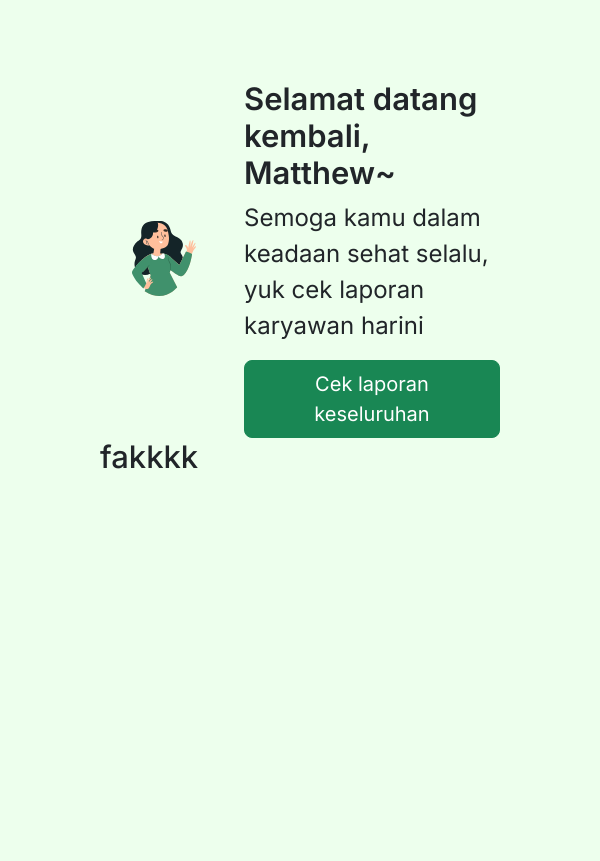
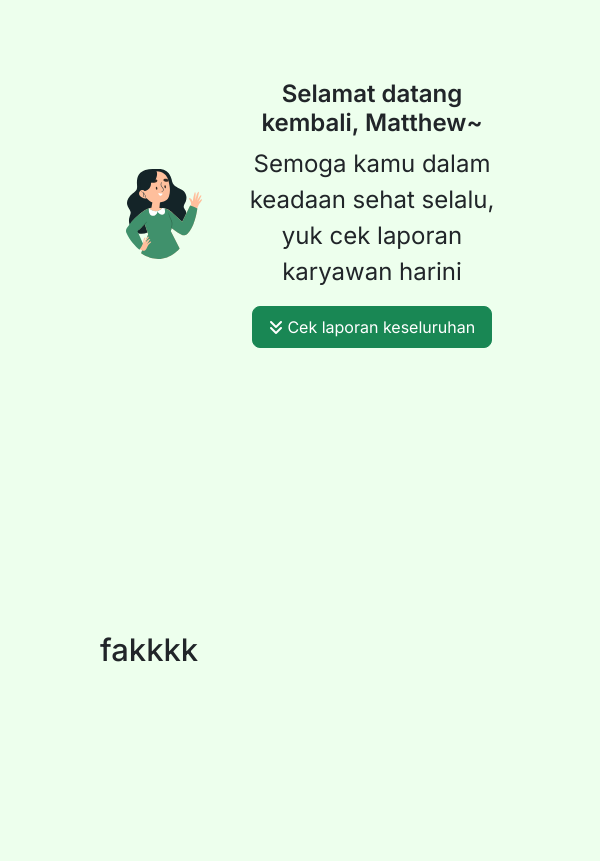
Before and after one commit to Rinkuu253/praktek-web-uts, a PHP site: page / in a window 600 px wide. Shown: the part 80-941 px from the top of the page. Run offline with PHP 8.4, Linux system fonts and the light colour scheme; some libraries are stand-ins or nearby versions.

Commit message:
welcome done responsive

```diff
--- a/index.php
+++ b/index.php
@@ -47,7 +47,7 @@
         <div class="text">
           <h1>Selamat datang kembali, Matthew~</h1>
           <p>Semoga kamu dalam keadaan sehat selalu, yuk cek laporan karyawan harini</p>
-          <button type="button" class="btn btn-success btn-lg">Cek laporan keseluruhan</button>
+          <button type="button" class="btn btn-success btn-lg"><i class="fa-solid fa-angles-down"></i>     Cek laporan keseluruhan</button>
         </div>
       </div>
       <h1>fakkkk</h1>
--- a/style.css
+++ b/style.css
@@ -48,13 +48,9 @@ body {
 
 .welcome {
     display: grid;
-    grid-template-columns: 1fr 2fr;
-    column-gap: 1rem;
     justify-items: center;
     align-items: center;
-    img {
-        width: 50%;
-    }
+
     .text {
         place-self: center start;
         h1 {
@@ -93,6 +89,21 @@ body {
             margin: 0 30px 0 30px;
         }
     }
+
+    .welcome {
+        grid-template-rows: 1fr 1fr;
+        row-gap: 1rem;
+        .text {
+            text-align: center;
+            h1 {
+                font-size: 1.5rem;
+
+            }
+            p, .btn {
+                font-size: 1rem;
+            }
+        }
+    }
 }
 
 
@@ -115,6 +126,27 @@ body {
         }
     }
 
+    .welcome {
+        display: grid;
+        grid-template-columns: 1fr 2fr;
+        column-gap: 1rem;
+        justify-items: center;
+        align-items: center;
+
+        img {
+            width: 60%;
+        }
+
+        .text {
+            h1 {
+                font-weight: 600;
+            }
+            p {
+                font-size: 1.5rem;
+            }
+        }
+
+    }
 
 }
 
```
